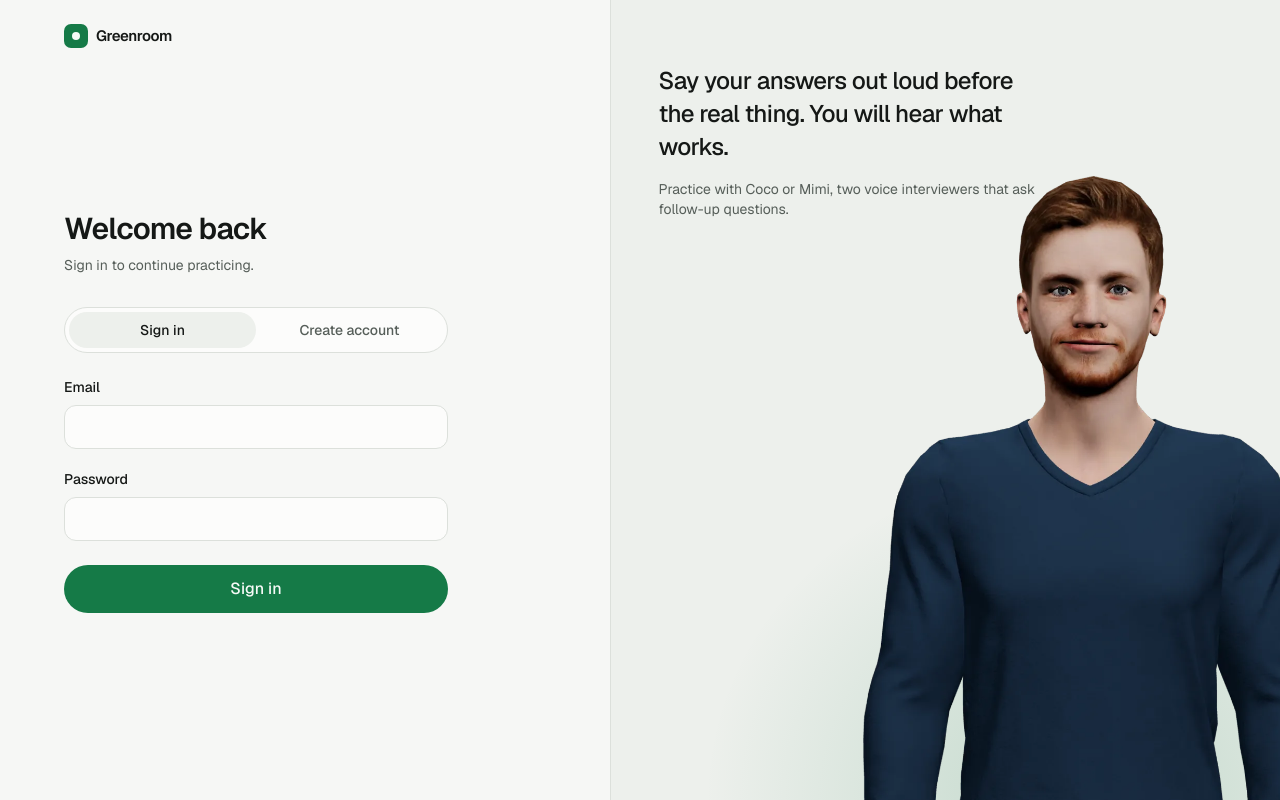
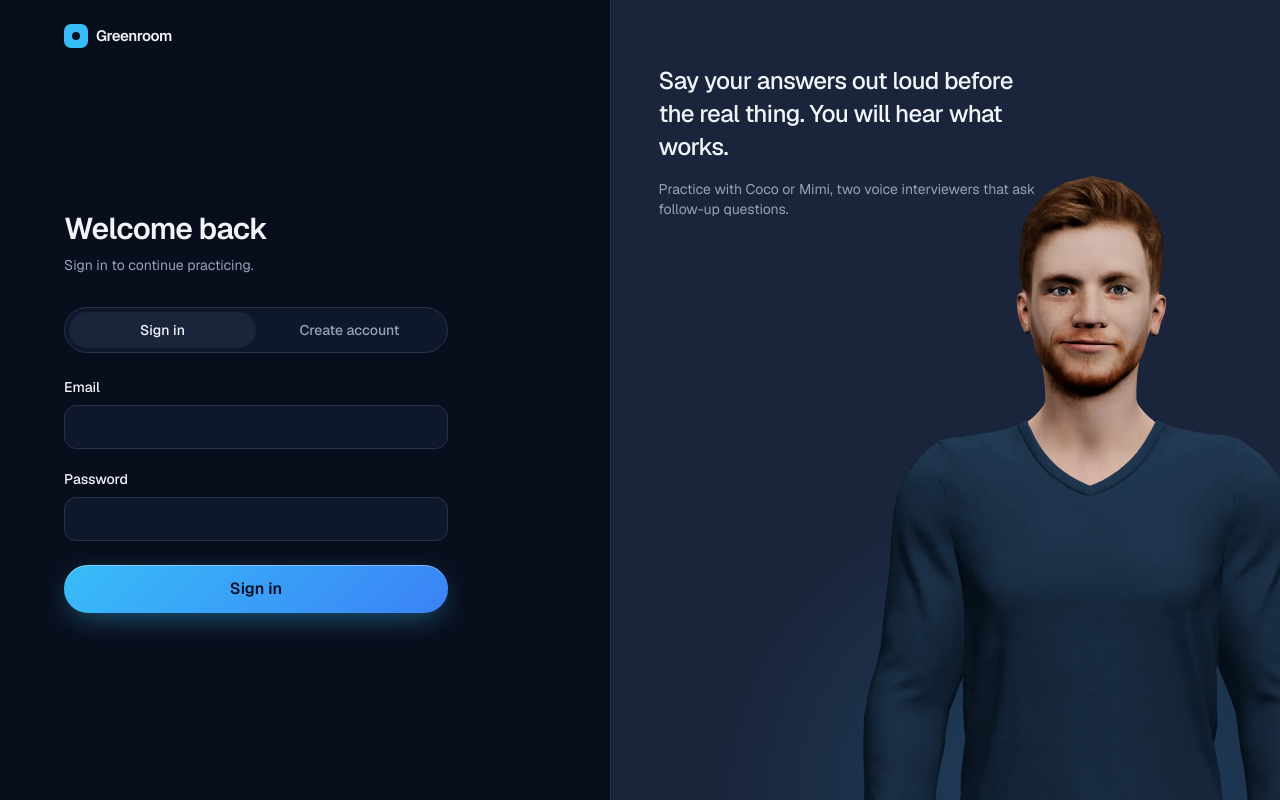
Before and after one commit to colombefioren/AI-ASSISTANT, a Next.js app: page /login in a window 1280 px wide. Built offline with nearby package versions, Linux system fonts and the light colour scheme; no server answers.

Commit message:
style: restore the original dark slate and sky blue palette as design tokens

```diff
--- a/src/app/globals.css
+++ b/src/app/globals.css
@@ -9,32 +9,19 @@
 */
 
 @layer base {
+  /* Original palette: deep slate with a sky-to-blue accent. Dark only. */
   :root {
-    --canvas: 246 247 245;
-    --surface: 252 252 251;
-    --surface-raised: 237 240 236;
-    --line: 220 224 219;
-    --ink: 21 24 22;
-    --ink-muted: 86 94 89;
-    --accent: 21 122 71;
-    --accent-ink: 246 250 247;
-    --danger: 185 38 50;
-    color-scheme: light;
-  }
-
-  @media (prefers-color-scheme: dark) {
-    :root {
-      --canvas: 13 15 14;
-      --surface: 21 24 22;
-      --surface-raised: 30 34 31;
-      --line: 44 49 46;
-      --ink: 234 237 234;
-      --ink-muted: 152 161 155;
-      --accent: 98 211 145;
-      --accent-ink: 8 28 17;
-      --danger: 248 113 113;
-      color-scheme: dark;
-    }
+    --canvas: 9 14 28;
+    --surface: 15 23 42;
+    --surface-raised: 26 36 58;
+    --line: 39 51 77;
+    --ink: 241 245 249;
+    --ink-muted: 148 163 184;
+    --accent: 56 189 248;
+    --accent-deep: 59 130 246;
+    --accent-ink: 3 18 38;
+    --danger: 244 63 94;
+    color-scheme: dark;
   }
 
   * {
@@ -51,7 +38,8 @@
   }
 
   ::selection {
-    background: rgb(var(--accent) / 0.25);
+    background: rgb(var(--accent) / 0.3);
+    color: rgb(var(--ink));
   }
 
   :focus-visible {
--- a/src/app/layout.tsx
+++ b/src/app/layout.tsx
@@ -26,10 +26,8 @@ export const metadata: Metadata = {
 };
 
 export const viewport: Viewport = {
-  themeColor: [
-    { media: "(prefers-color-scheme: light)", color: "#f6f7f5" },
-    { media: "(prefers-color-scheme: dark)", color: "#0d0f0e" },
-  ],
+  themeColor: "#090e1c",
+  colorScheme: "dark",
 };
 
 export default function RootLayout({ children }: Readonly<{ children: React.ReactNode }>) {
--- a/src/components/ui/button.tsx
+++ b/src/components/ui/button.tsx
@@ -4,14 +4,17 @@ import { cva, type VariantProps } from "class-variance-authority";
 import { cn } from "@/lib/utils";
 
 const buttonVariants = cva(
-  "inline-flex select-none items-center justify-center gap-2 whitespace-nowrap rounded-full font-medium transition-[transform,background-color,color,border-color,opacity] duration-200 ease-out active:scale-[0.98] disabled:pointer-events-none disabled:opacity-50 [&_svg]:size-4 [&_svg]:shrink-0",
+  "inline-flex select-none items-center justify-center gap-2 whitespace-nowrap rounded-full font-medium transition-[transform,background-color,color,border-color,opacity,filter] duration-200 ease-out active:scale-[0.98] disabled:pointer-events-none disabled:opacity-50 [&_svg]:size-4 [&_svg]:shrink-0",
   {
     variants: {
       variant: {
-        primary: "bg-accent text-accent-ink hover:bg-accent/90",
-        secondary: "border bg-surface text-ink hover:bg-surface-raised",
-        ghost: "text-ink-muted hover:bg-surface-raised hover:text-ink",
-        danger: "bg-danger text-canvas hover:bg-danger/90",
+        primary:
+          "bg-accent-gradient font-semibold text-accent-ink shadow-[0_8px_30px_-8px_rgb(var(--accent)/0.55),inset_0_1px_0_rgb(255_255_255/0.35)] hover:brightness-110",
+        secondary:
+          "border border-white/10 bg-white/[0.04] text-ink backdrop-blur hover:border-white/20 hover:bg-white/[0.08]",
+        ghost: "text-ink-muted hover:bg-white/[0.06] hover:text-ink",
+        danger:
+          "bg-gradient-to-br from-rose-600 to-pink-700 font-semibold text-white shadow-[0_8px_30px_-10px_rgb(244_63_94/0.6)] hover:brightness-110",
       },
       size: {
         sm: "h-9 px-4 text-sm",
--- a/tailwind.config.ts
+++ b/tailwind.config.ts
@@ -5,7 +5,6 @@ import type { Config } from "tailwindcss";
 const token = (name: string) => `rgb(var(--${name}) / <alpha-value>)`;
 
 export default {
-  darkMode: "media",
   content: ["./src/**/*.{js,ts,jsx,tsx,mdx}"],
   theme: {
     extend: {
@@ -22,6 +21,7 @@ export default {
         },
         accent: {
           DEFAULT: token("accent"),
+          deep: token("accent-deep"),
           ink: token("accent-ink"),
         },
         danger: token("danger"),
@@ -34,6 +34,9 @@ export default {
         panel: "1rem",
         field: "0.75rem",
       },
+      backgroundImage: {
+        "accent-gradient": "linear-gradient(135deg, rgb(var(--accent)) 0%, rgb(var(--accent-deep)) 100%)",
+      },
       transitionTimingFunction: {
         out: "cubic-bezier(0.16, 1, 0.3, 1)",
       },
```
